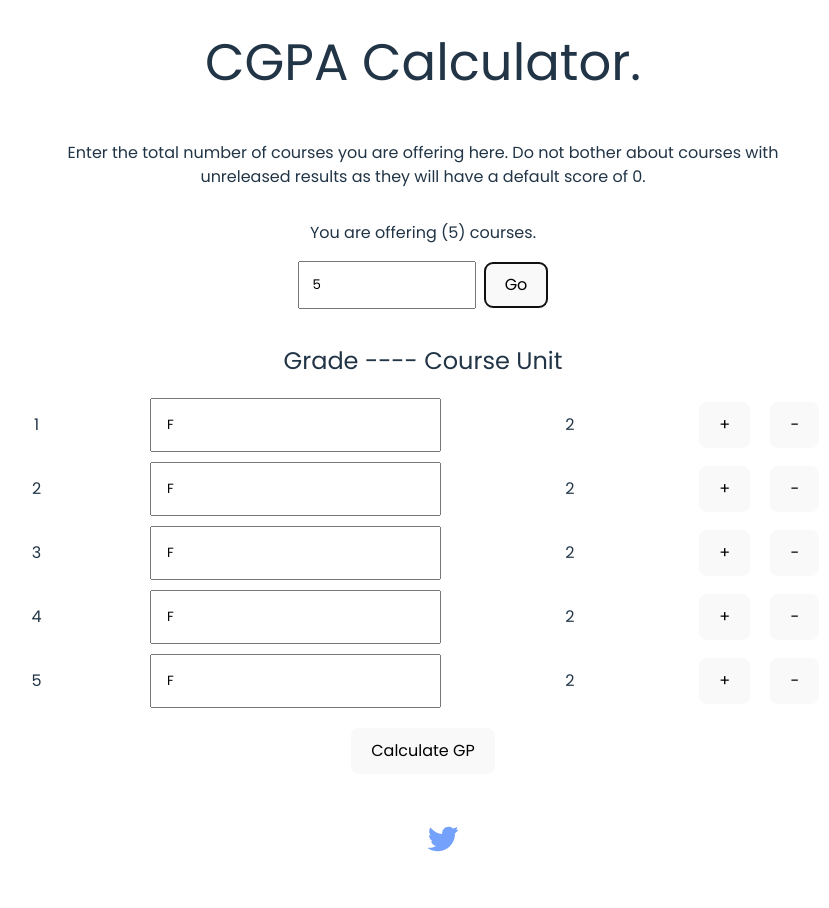
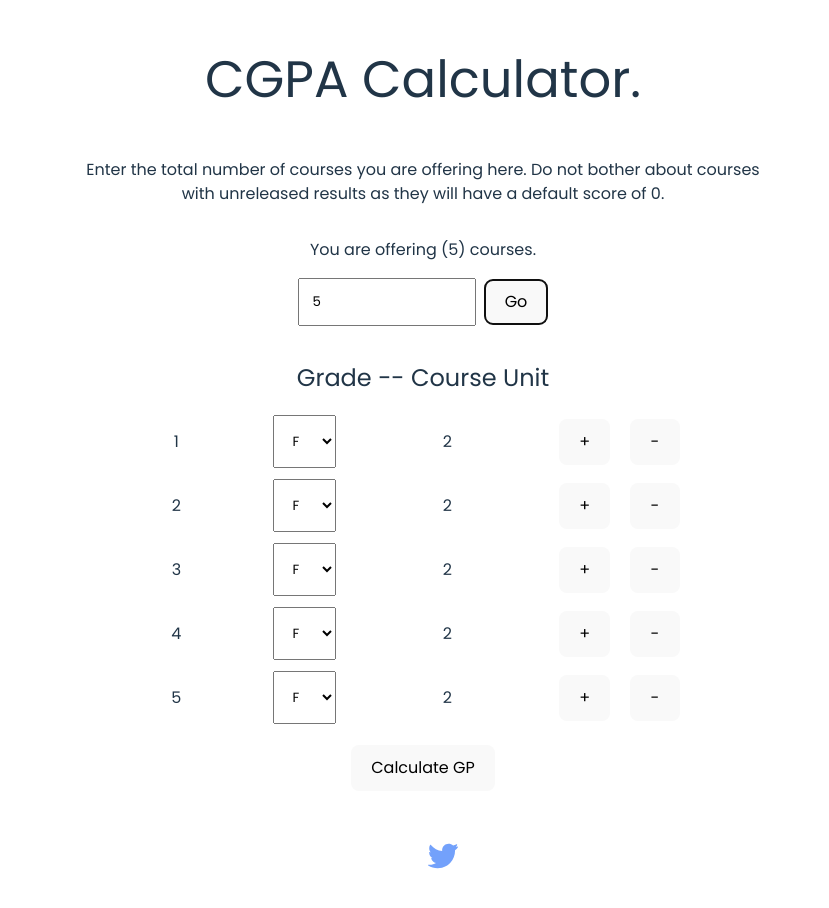
Before and after one commit to rx-rz/cgpa-calculator, a React (Vite) app: page / in a window 1280 px wide. Both pictures are taken after typing "5" into the empty fields and a click on the button "Go". Shown: the top 908 px of the page, without its empty margins (217-1046 px from the left). Built offline with nearby package versions, Linux system fonts and the light colour scheme.

Commit message:
changed project title and changed grade input style to select tag

```diff
--- a/index.html
+++ b/index.html
@@ -3,8 +3,9 @@
   <head>
     <meta charset="UTF-8" />
     <link rel="icon" type="image/svg+xml" href="/vite.svg" />
+    <meta name="author" content="Adeleye Abdulrazaq Temiloluwa.">
     <meta name="viewport" content="width=device-width, initial-scale=1.0" />
-    <title>Vite + React + TS</title>
+    <title>CGPA Calculator</title>
   </head>
   <body>
     <div id="root"></div>
--- a/src/App.css
+++ b/src/App.css
@@ -1,12 +1,20 @@
 @import url("https://fonts.googleapis.com/css2?family=Poppins:wght@100;200;300;400&display=swap");
 body {
   font-family: "Poppins", sans-serif;
+  width: 100%;
+  display: flex;
+  justify-content: center;
 }
 
 .app {
   display: flex;
   margin-bottom: 250px;
-  width: 100vw;
+  margin-top: 50px;
+  border: 1px solid white;
+  padding-block: 1rem;
+  width: 95%;
+  max-width: 900px;
+  margin: auto;
   flex-direction: column;
   text-align: center;
   justify-content: center;
@@ -16,11 +24,11 @@ body {
   width: 20px;
 }
 
-.links{
+.links {
   margin-top: 50px;
 }
 
-.git{
+.git {
   margin-right: 10px;
   filter: invert(100);
 }
@@ -41,10 +49,7 @@ body {
 }
 
 @media screen and (max-width: 600px) {
-  .grade {
-    padding: 5px;
-    max-width: 20px;
-  }
+
   .inc {
     margin-right: 5px;
   }
--- a/src/App.tsx
+++ b/src/App.tsx
@@ -153,22 +153,28 @@ function App() {
             Go
           </button>
         </div>
-        <h2>Grade ---- Course Unit</h2>
+        <h2>Grade -- Course Unit</h2>
         {courses.map((course, index) => (
           <div key={index} className="course">
             <p key={index} className="index">
               {" "}
               {index + 1}
             </p>
-            <input
-              type="text"
-              pattern="[A-Fa-f]"
+            <select
+              name=""
+              defaultValue="F"
+              id=""
               className="grade"
-              maxLength={1}
-              value={course.grade}
-              placeholder="Grade"
               onChange={(e) => handleGradeInput(e.target.value, index + 1)}
-            />
+            >
+              <option value="A">A</option>
+              <option value="B">B</option>
+              <option value="C">C</option>
+              <option value="D">D</option>
+              <option value="E">E</option>
+              <option value="F">F</option>
+            </select>
+
             <div className="unit" placeholder="Unit">
               {course.unit}
             </div>
@@ -190,25 +196,13 @@ function App() {
             Calculate GP
           </button>
         )}
-        <div className="links" >
+        <div className="links">
           <a href="https://github.com/temiloluwa-js" className="git">
-            <img
-              src="/github.svg"
-              alt="Github Link"
-              width={30}
-              height={30}
-
-            />
+            <img src="/github.svg" alt="Github Link" width={30} height={30} />
           </a>
           <a href="https://twitter.com/_abdurrazaq_">
-            <img
-              src="/twitter.svg"
-              alt="Twitter Link"
-              width={30}
-              height={30}
-            />
+            <img src="/twitter.svg" alt="Twitter Link" width={30} height={30} />
           </a>
-
         </div>
       </div>
     </>
```
